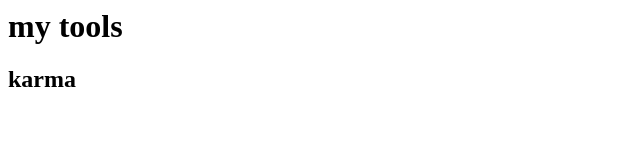
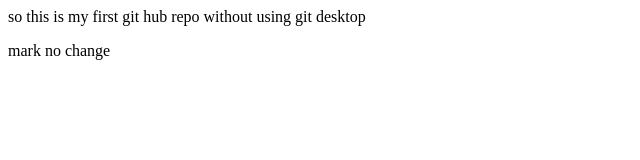
Before and after one commit to vikkystone/Mylearn, a plain HTML site: page index.html in a window 1280 px wide. Shown: the whole page, without its empty margins (0-640 px from the left). Drawn offline with Linux system fonts and the light colour scheme.

Commit message:
ys it works

```diff
--- a/index.html
+++ b/index.html
@@ -1,2 +1,2 @@
-<h1>my tools</h1>
-<h2>karma</h2>
+<p>so this is my first git hub repo without using git desktop</p>
+<p> mark no change </p>
```
